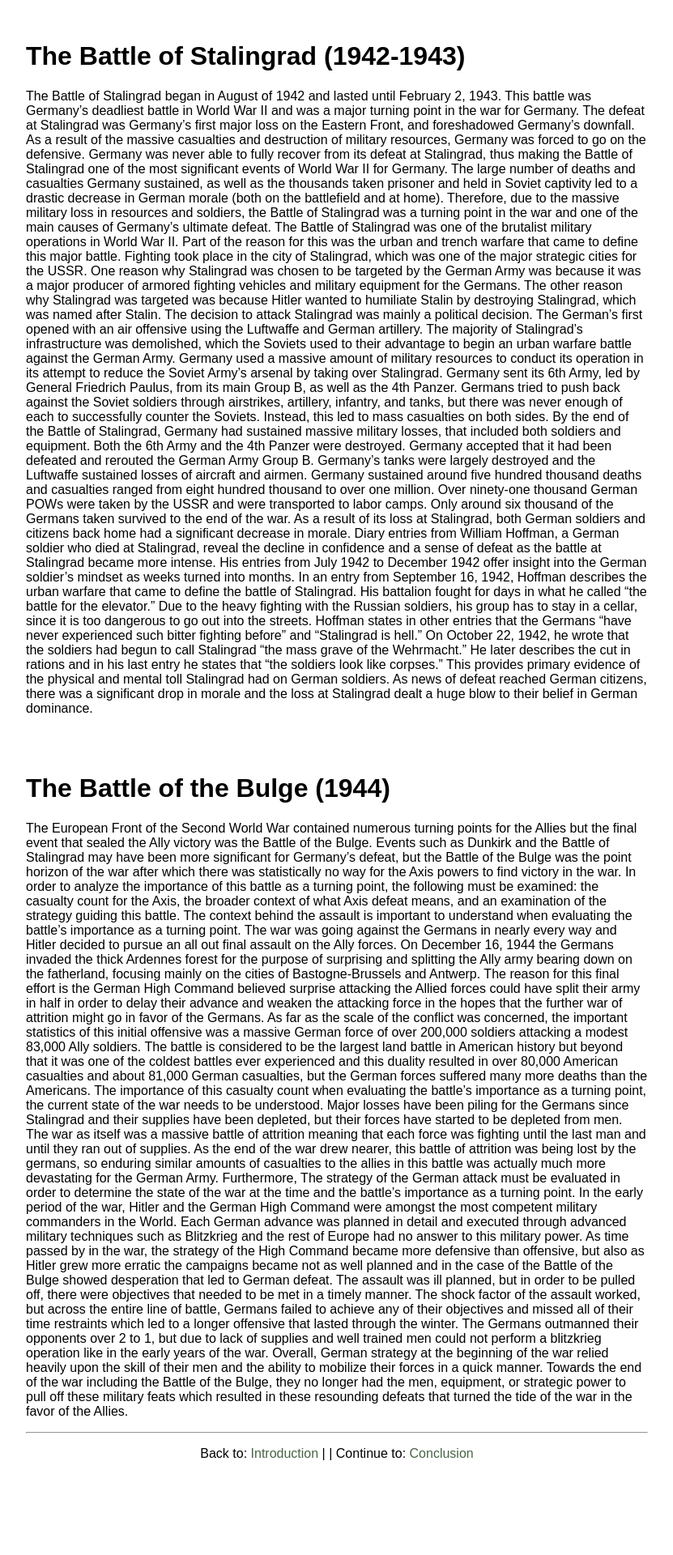
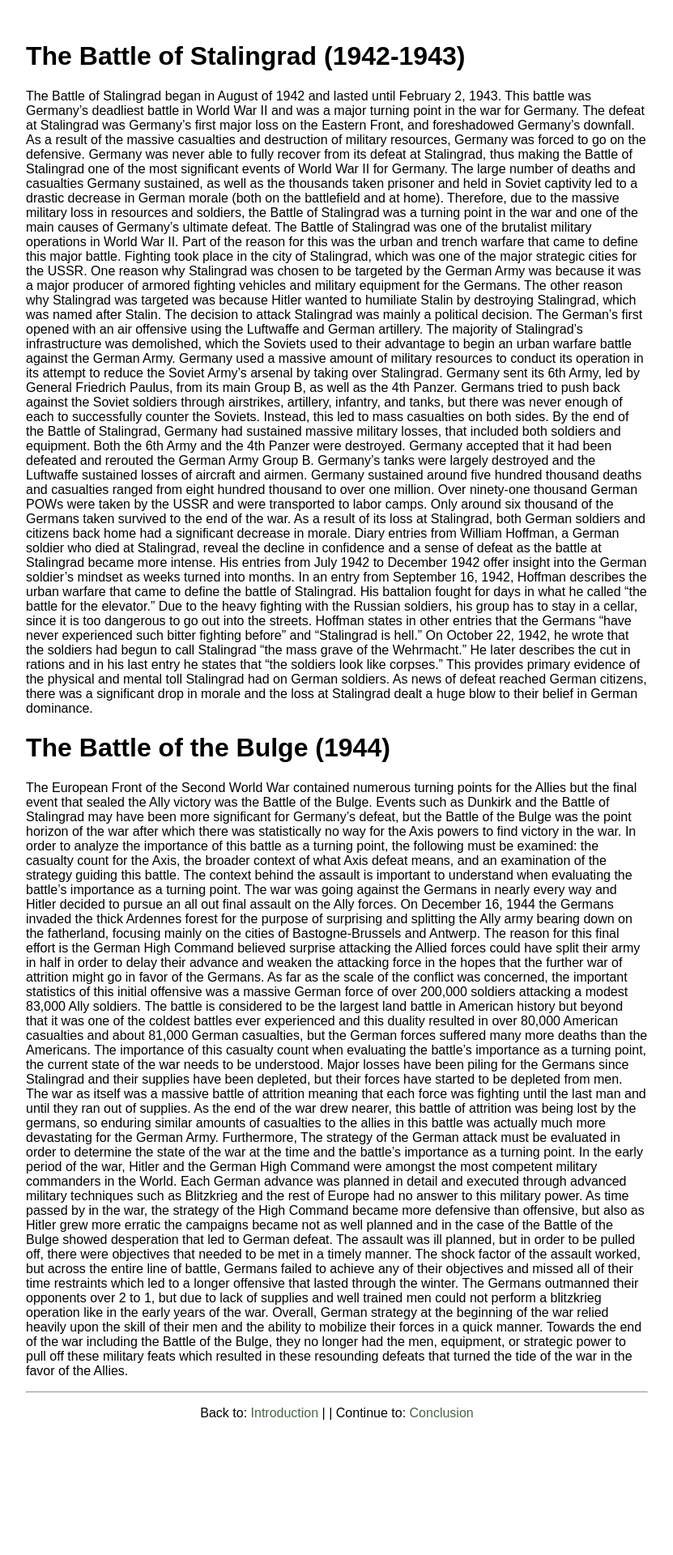
Before and after one commit to EVolheim/VOLHEIM-EVERETT-3931, a Jekyll site: the page built from 002_analysis.md, in a window 1280 px wide. Shown: the part 952-2872 px from the top of the page at 81% size, without its empty margins (224-1055 px from the left). Built offline with Jekyll 4.4.1, drawn with Linux system fonts in a browser that asks for light colours; after the commit the page ends 2822 px from its top, so only the background shows below that.

Commit message:
Update 002_analysis.md

```diff
--- a/002_analysis.md
+++ b/002_analysis.md
@@ -21,7 +21,7 @@ On May 10, 1940, Germany used these tactics to trap the Allied forces in Dunkirk
 	Germany used a massive amount of military resources to conduct its operation in its attempt to reduce the Soviet Army’s arsenal by taking over Stalingrad. Germany sent its 6th Army, led by General Friedrich Paulus, from its main Group B, as well as the 4th Panzer. Germans tried to push back against the Soviet soldiers through airstrikes, artillery, infantry, and tanks, but there was never enough of each to successfully counter the Soviets. Instead, this led to mass casualties on both sides. By the end of the Battle of Stalingrad, Germany had sustained massive military losses, that included both soldiers and equipment. Both the 6th Army and the 4th Panzer were destroyed. Germany accepted that it had been defeated and rerouted the German Army Group B.  Germany’s tanks were largely destroyed and the Luftwaffe sustained losses of aircraft and airmen. Germany sustained around five hundred thousand deaths and casualties ranged from eight hundred thousand to over one million. Over ninety-one thousand German POWs were taken by the USSR and were transported to labor camps. Only around six thousand of the Germans taken survived to the end of the war.
 	As a result of its loss at Stalingrad, both German soldiers and citizens back home had a significant decrease in morale. Diary entries from William Hoffman, a German soldier who died at Stalingrad, reveal the decline in confidence and a sense of defeat as the battle at Stalingrad became more intense. His entries from July 1942 to December 1942 offer insight into the German soldier’s mindset as weeks turned into months. In an entry from September 16, 1942, Hoffman describes the urban warfare that came to define the battle of Stalingrad. His battalion fought for days in what he called “the battle for the elevator.” Due to the heavy fighting with the Russian soldiers, his group has to stay in a cellar, since it is too dangerous to go out into the streets. Hoffman states in other entries that the Germans “have never experienced such bitter fighting before” and “Stalingrad is hell.” On October 22, 1942, he wrote that the soldiers had begun to call Stalingrad “the mass grave of the Wehrmacht.” He later describes the cut in rations and in his last entry he states that “the soldiers look like corpses.” This provides primary evidence of the physical and mental toll Stalingrad had on German soldiers. As news of defeat reached German citizens, there was a significant drop in morale and the loss at Stalingrad dealt a huge blow to their belief in German dominance.
 
-{% assign media = site.media_metadata | where_exp: "item", "item.name == 'Battle of the Bulge'" %} {% include media.html pages=media %}
+
 
 # The Battle of the Bulge (1944)
   The European Front of the Second World War contained numerous turning points for the Allies but the final event that sealed the Ally victory was the Battle of the Bulge. Events such as Dunkirk and the Battle of Stalingrad may have been more significant for Germany’s defeat, but the Battle of the Bulge was the point horizon of the war after which there was statistically no way for the Axis powers to find victory in the war. In order to analyze the importance of this battle as a turning point, the following must be examined: the casualty count for the Axis, the broader context of what Axis defeat means, and an examination of the strategy guiding this battle.
```
